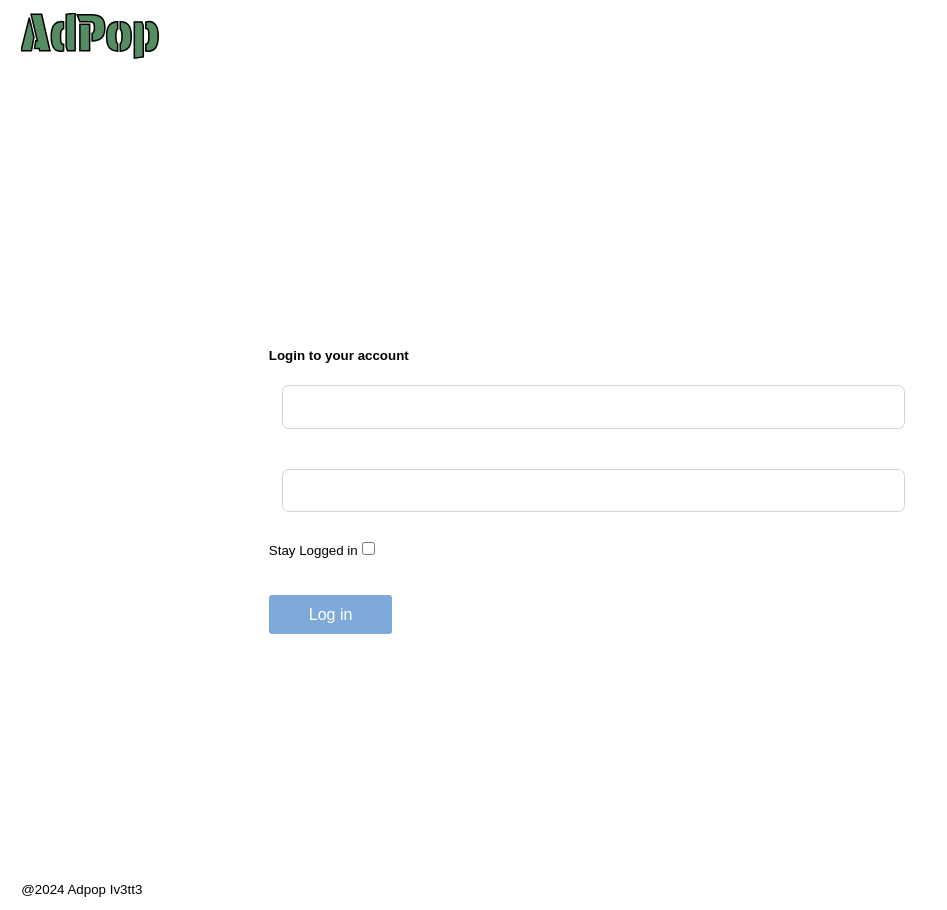
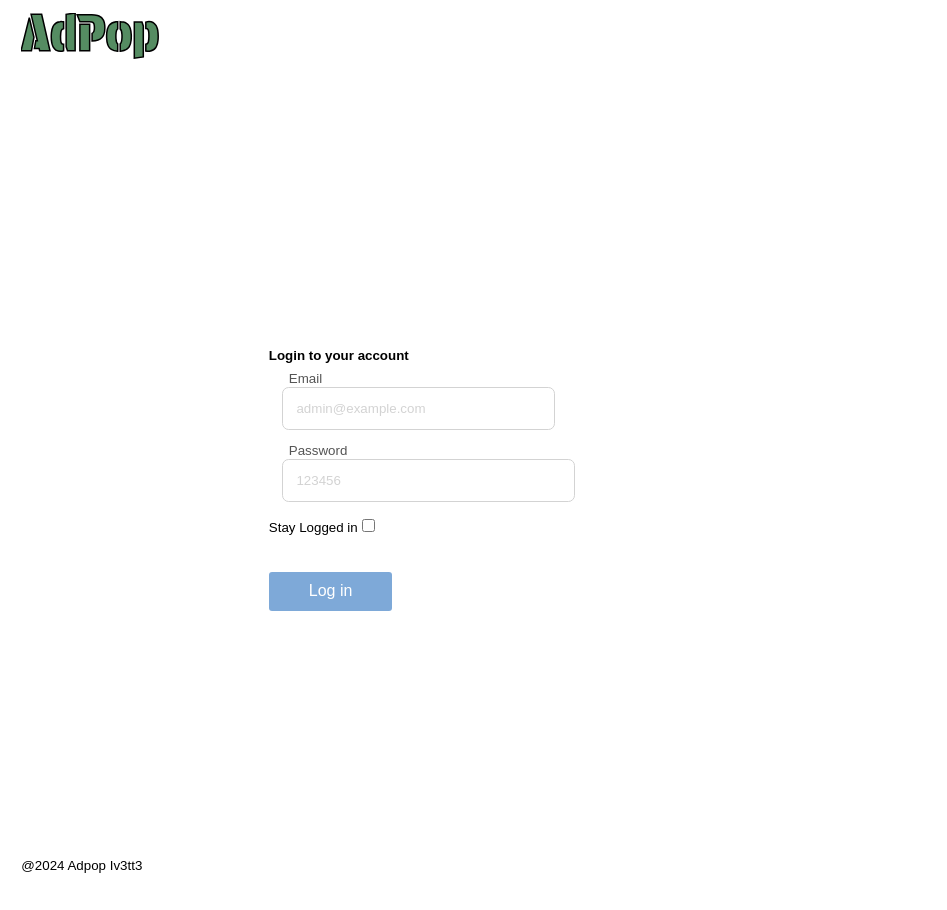
Before and after one commit to Iv3tt3/ReactADV, a React (Vite) app: page /login in a window 1280 px wide. Shown: the whole page, without its empty margins (0-947 px from the left). After the commit the page ends 887 px from the top, so only its background shows below. Built offline with nearby package versions, Linux system fonts and the light colour scheme; no server answers.

Commit message:
login test

```diff
--- a/src/pages/auth/Login.jsx
+++ b/src/pages/auth/Login.jsx
@@ -5,6 +5,7 @@ import styles from "./Login.module.css";
 import { useDispatch, useSelector } from "react-redux";
 import { authLogin, uiResetError } from "../../store/actions";
 import { getUi } from "../../store/selectors";
+import FormField from "../../componentes/shared/FormField";
 
 export default function LoginPage() {
   const dispatch = useDispatch();
@@ -26,7 +27,8 @@ export default function LoginPage() {
 
   const handleSubmit = async (event) => {
     event.preventDefault();
-      dispatch(authLogin(formData, checked));
+    console.log('...', authLogin)
+    dispatch(authLogin(formData, checked));
   };
 
   const handleChange = (event) => {
@@ -49,19 +51,25 @@ export default function LoginPage() {
       <Layout>
         <h1>Login to your account</h1>
         <form onSubmit={handleSubmit} className={styles.loginForm}>
-          <input
+          <FormField
+            label="Email"
             className={styles.textInput}
             type="text"
             name="email"
             value={email}
+            placeholder="admin@example.com"
             onChange={handleChange}
+            id="email"
           />
-          <input
+          <FormField
+            label="Password"
             className={styles.textInput}
             type="password"
             name="password"
             value={password}
+            placeholder="123456"
             onChange={handleChange}
+            id="password"
           />
           <label>
             Stay Logged in
@@ -70,6 +78,7 @@ export default function LoginPage() {
               type="checkbox"
               checked={checked}
               onChange={handleCheck}
+              id="checkbox"
             />
           </label>
           <Button type="submit" disabled={!email || !password || isFetching}>
--- a/src/pages/auth/Login.module.css
+++ b/src/pages/auth/Login.module.css
@@ -2,10 +2,23 @@
   display: flex;
   flex-direction: column;
   align-items: flex-start;
-  gap: 10pt;
+  gap:10pt;
 }
-.textInput {
-  margin: 10pt;
+
+.textInput label {
+  margin: 5pt;
+}
+.textInput span {
+  color: rgb(84, 84, 84);
+  padding-top: 50pt;
+  padding: 10pt;
+}
+.textInput ::placeholder {
+  color: lightgrey;
+}
+
+.textInput input {
+  margin: 0 10pt;
   padding: 10pt;
   border: 1pt solid lightgrey;
   border-radius: 5pt;
```
Also changed, not shown: 2 other files (tests, documents, lock files or other folders).
